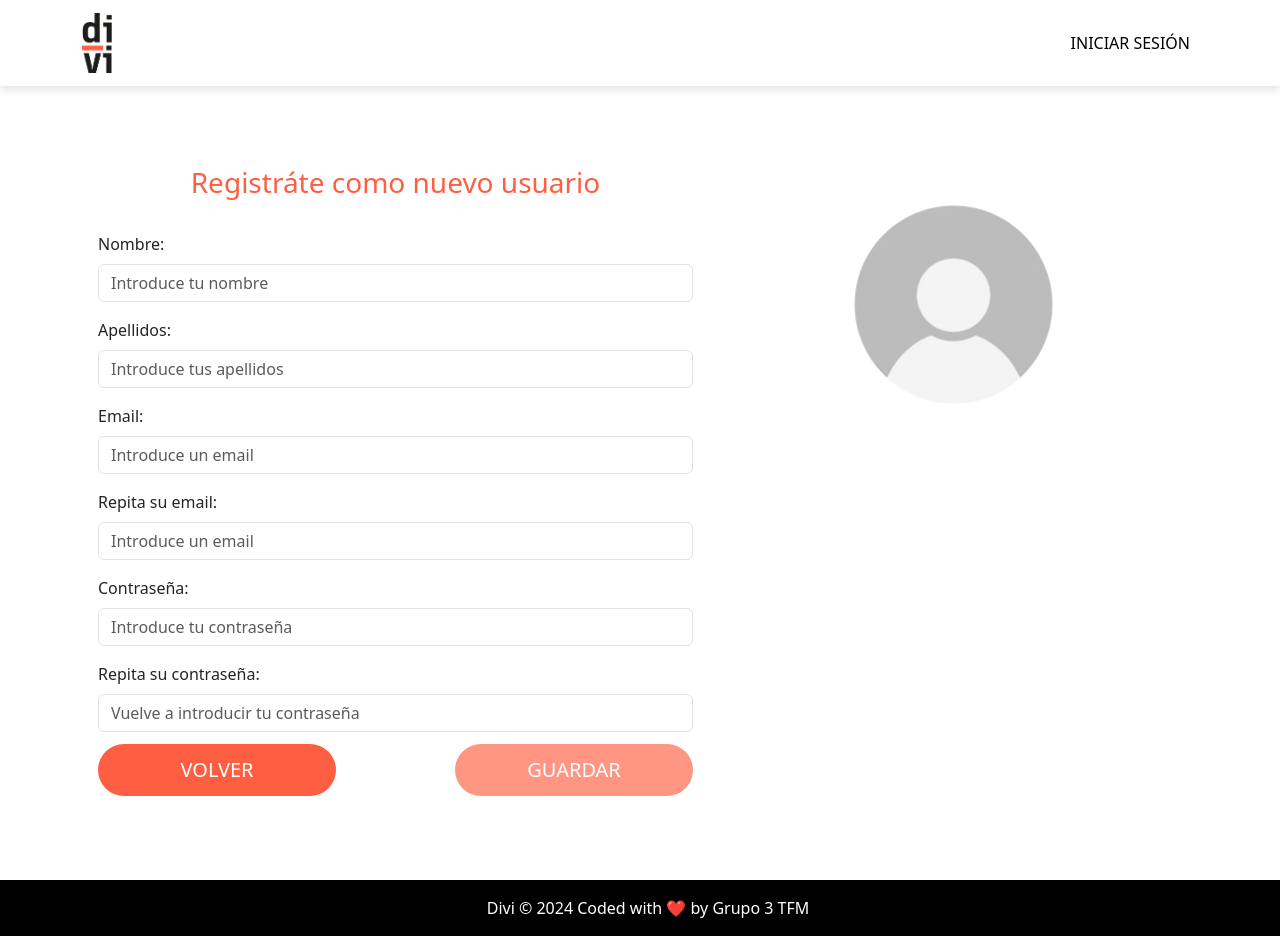
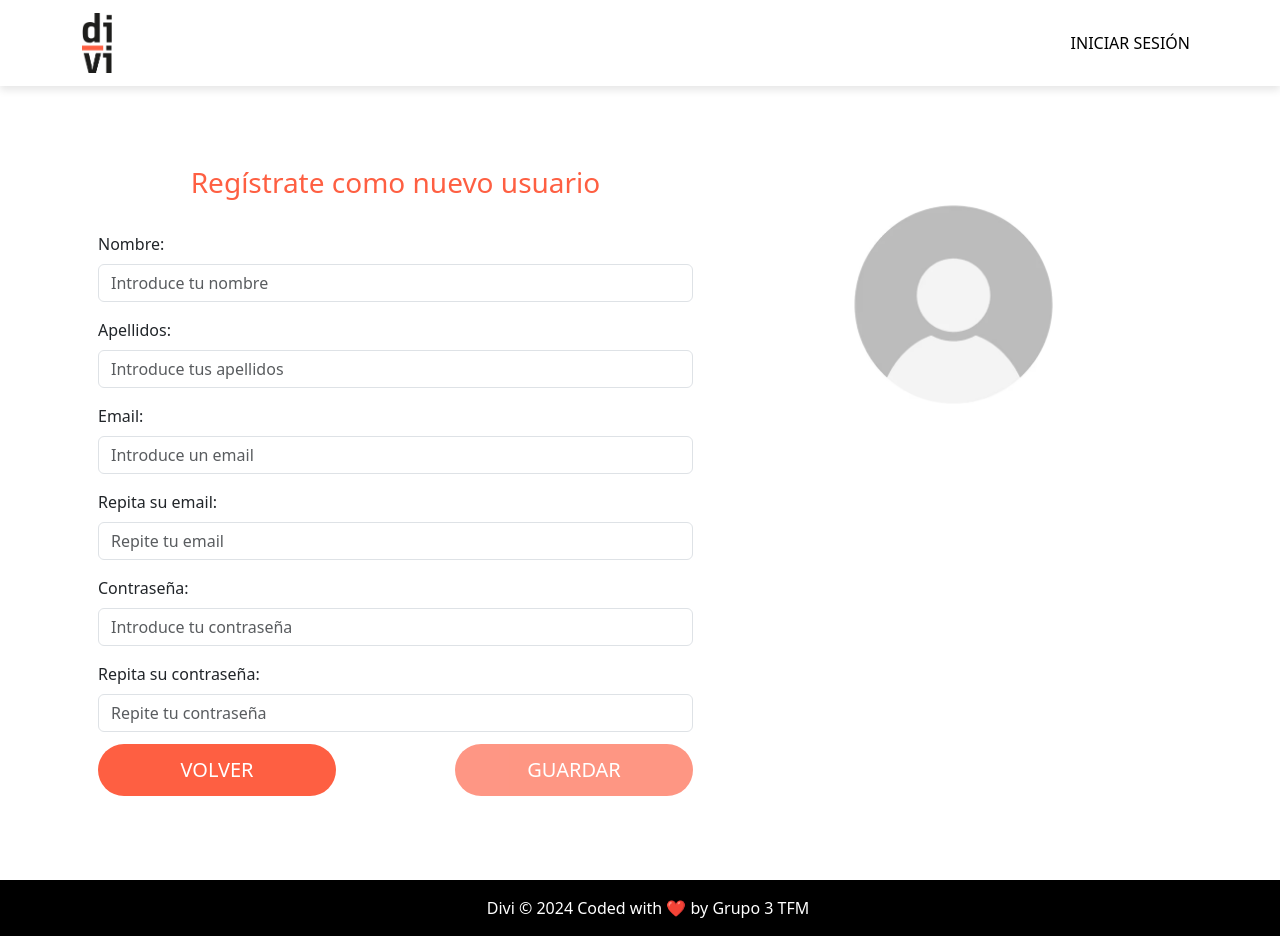
Before and after one commit to jcpardo86/tfm_grupo3, an Angular app: page /newuser in a window 1280 px wide. Built offline with nearby package versions, Linux system fonts and the light colour scheme; no server answers.

Commit message:
corección formularios, texto botones form-user checkControl Repitepass

```diff
--- a/src/app/pages/form-user/form-user.component.html
+++ b/src/app/pages/form-user/form-user.component.html
@@ -9,6 +9,7 @@
 			<div class="d-flex flex-column justify-content-center align-items-center h-100">
 				<h3 class="h3 mt-3 text-orange">{{titleForm}}</h3>
 				<form [formGroup]="modelForm" class="card p-3 border-0 w-100" (ngSubmit)="onClickGuardarBD()">
+
 					<div class="my-2">
 						<label for="nombre" class="form-label">Nombre: </label>
 						<input type="text" class="form-control" placeholder="Introduce tu nombre" id="nombre"
@@ -20,6 +21,7 @@
 						<p class="error">El campo tiene que tener mínimo 3 caracteres</p>
 						}
 					</div>
+
 					<div class="my-2">
 						<label for="apellidos" class="form-label">Apellidos: </label>
 						<input type="text" class="form-control" placeholder="Introduce tus apellidos" id="apellidos"
@@ -31,6 +33,7 @@
 						<p class="error">El campo tiene que tener mínimo 3 caracteres</p>
 						}
 					</div>
+
 					<div class="my-2">
 						<label for="email" class="form-label">Email: </label>
 						<input type="text" class="form-control" placeholder="Introduce un email" id="email"
@@ -42,9 +45,10 @@
 						<p class="error">El texto introducido no es un email</p>
 						}
 					</div>
+
 					<div class="my-2">
 						<label for="repiteemail" class="form-label">Repita su email: </label>
-						<input type="text" class="form-control" placeholder="Introduce un email" id="repiteemail"
+						<input type="text" class="form-control" placeholder="Repite tu email" id="repiteemail"
 							formControlName="repiteemail">
 						@if(checkControl('repiteemail', 'required')){
 						<p class="error">Este campo es obligatorio</p>
@@ -56,10 +60,12 @@
 						<p class="error">Los emails no coinciden</p>
 						}
 					</div>
+
 					<div class="my-2">
 						<label for="password" class="form-label">Contraseña:</label>
 						<input type="password" class="form-control" placeholder="Introduce tu contraseña" id="password"
 							formControlName="password">
+
 						@if(checkControl('password', 'required')){
 						<p class="error">Este campo es obligatorio</p>
 						}
@@ -67,34 +73,35 @@
 						<p class="error">La contraseña tiene que tener mínimo 6 caracteres</p>
 						}
 					</div>
+
 					<div class="my-2">
 						<label for="repitepass" class="form-label">Repita su contraseña:</label>
-						<input type="password" class="form-control" placeholder="Vuelve a introducir tu contraseña"
+						<input type="password" class="form-control" placeholder="Repite tu contraseña"
 							id="repitepass" formControlName="repitepass">
-						@if(modelForm.hasError('checkpasswords')){
-						<p class="error">Las contraseñas no coinciden</p>
+						@if(checkControl('repitepass', 'required')){
+						<p class="error">Este campo es obligatorio</p>
+						}
+						@if(checkControl('repitepass', 'minlength')){
+						<p class="error">La contraseña tiene que tener mínimo 6 caracteres</p>
 						}
 					</div>
-					<!--<figure class="text-center">
-                        <label for="imagen" class="form-label">Añade tu imagen</label>
-                        <input type="text" class="form-control" id="imagen" formControlName="imagen">
-                    </figure>-->
+
 					<div class="my-1 justify-content-between d-flex">
 						<a class="btn btn-primary btn-lg btn_personal rounded-5" [routerLink]="['/home']">VOLVER</a>
 						<input type="submit" [value]=[textBottom] class="btn btn-primary btn-lg btn_personal rounded-5"
 							[disabled]="!modelForm.valid">
 					</div>
-
-
 				</form>
 			</div>
 		</div>
-		<div
-			class="col-xl-5 col-lg-5 col-md-12 col-sm-12 col-xs-12 d-flex flex-column align-items-center justify-content-start mt-5 mt-md-0">
+
+		<div class="col-xl-5 col-lg-5 col-md-12 col-sm-12 col-xs-12 d-flex flex-column align-items-center justify-content-start mt-5 mt-md-0">
+
 			<!-- Mostrar imagen predeterminada si no se ha subido ninguna imagen -->
 			<img [src]="imageURL || 'assets/images/default_user_image.avif'" alt="User Image"
 				class=" img-fluid rounded rounded-circle image-responsive">
-			<!-- Botón para cambiar la imagen -->
+
+				<!-- Botón para cambiar la imagen -->
 			<app-upload-button *ngIf="isUpdatingUser"></app-upload-button>
 
 			<!--
--- a/src/app/pages/form-user/form-user.component.ts
+++ b/src/app/pages/form-user/form-user.component.ts
@@ -24,12 +24,20 @@ import { NgIf } from '@angular/common';
 	styleUrls: ['./form-user.component.css'],
 })
 export class FormUserComponent {
-
-
+	// Formulario de registro
 	modelForm: FormGroup;
 
+	// Inyección de servicios
 	userService = inject(UsersService);
 
+	// Variables
+	titleForm: string = "Regístrate como nuevo usuario";
+	textBottom: string = "GUARDAR";
+	isUpdatingUser: boolean = false;
+	activatedRoute = inject(ActivatedRoute);
+	imageURL: string | null = null;
+
+	// Interfaz de usuario
 	user: IUser = {
 		nombre: '',
 		apellidos: '',
@@ -37,15 +45,6 @@ export class FormUserComponent {
 		password: '',
 		imagen: '',
 	};
-	titleForm: string = "Registráte como nuevo usuario";
-	textBottom: string = "GUARDAR";
-	isUpdatingUser: boolean = false;
-
-
-	activatedRoute = inject(ActivatedRoute);
-
-	imageURL: string | null = null;
-
 
 	constructor(private http: HttpClient, private router: Router) {
 		this.modelForm = new FormGroup(
@@ -133,10 +132,6 @@ export class FormUserComponent {
 
 	}
 
-
-
-
-
 	// Verificación de campos
 	checkControl(
 		formControlName: string,
@@ -165,20 +160,14 @@ export class FormUserComponent {
 
 	// Envío de datos
 	async onClickGuardarBD() {
-
 		console.log(this.modelForm.valid);
-
 		if (this.modelForm.valid) {
 			console.log(this.modelForm.value.idUsuario);
+
 			if (this.modelForm.value.idUsuario) {
 				const response = await this.userService.updateUser(this.modelForm.value)
+
 				if (response) {
-					/*Swal.fire({
-						icon: 'success',
-						title: 'Actualización correcta',
-						text: 'El usuario ha sido actualizado correctamente',
-					});*/
-
 					Swal.fire({
 						title: "¿Desea subir una foto de perfil?",
 						icon: "warning",
@@ -207,26 +196,17 @@ export class FormUserComponent {
 					})
 				}
 
-
 			} else {
-
 				this.user.nombre = this.modelForm.value.nombre;
 				this.user.apellidos = this.modelForm.value.apellidos;
 				this.user.email = this.modelForm.value.email;
 				this.user.password = this.modelForm.value.password;
-				//this.user.imagen = this.modelForm.value.imagen;
 
 				try {
 					console.log("estoy aquí registro", this.user);
 					const response = await this.userService.registerUser(this.user);
 					console.log("estoy aquí registro", response);
 					if (response) {
-						/*Swal.fire({
-							icon: 'success',
-							title: 'Registro correcto',
-							text: 'Bienvenido!. Ya puedes iniciar sesión con tu usuario en DIVI',
-						});
-						this.router.navigate(['/home']);*/
 						Swal.fire({
 							title: "¿Desea subir una foto de perfil?",
 							icon: "warning",
@@ -246,7 +226,6 @@ export class FormUserComponent {
 									alert('Se ha producido un error al cerrar el grupo. Por favor, inténtelo de nuevo más tarde.')
 								}
 
-								//this.router.navigate(['/home']);
 							} else {
 								Swal.fire({
 									icon: 'error',
```
Also changed, not shown: src/app/app.routes.ts (+1 -8 lines).
